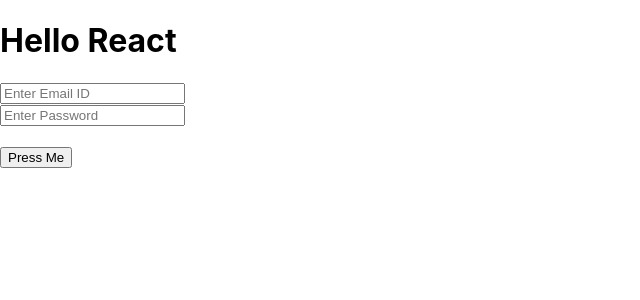
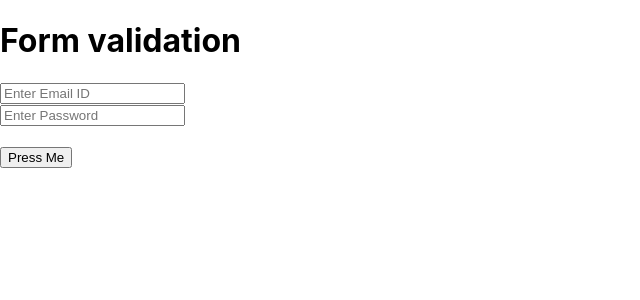
Before and after one commit to poojakelkar/react-js, a React (Create React App) app in the folder demo/: page / in a window 1280 px wide. Shown: the top 300 px of the page, without its empty margins (0-640 px from the left). Built offline with nearby package versions, Linux system fonts and the light colour scheme.

Commit message:
refactor

```diff
--- a/demo/src/App.js
+++ b/demo/src/App.js
@@ -11,17 +11,12 @@ constructor(){
 
 }
 
-press()
-{
-    if(this.state)
-    alert("Form submit")
-}
 
 render()
 {
     return(
         <div>
-            <h1>Hello React</h1>
+            <h1>Form validation</h1>
             <input type="Email" placeholder="Enter Email ID"></input><br></br>
             <input type="Password" placeholder="Enter Password"></input><br></br><br></br>
             <button onClick={()=>this.press()}>Press Me</button>
```
